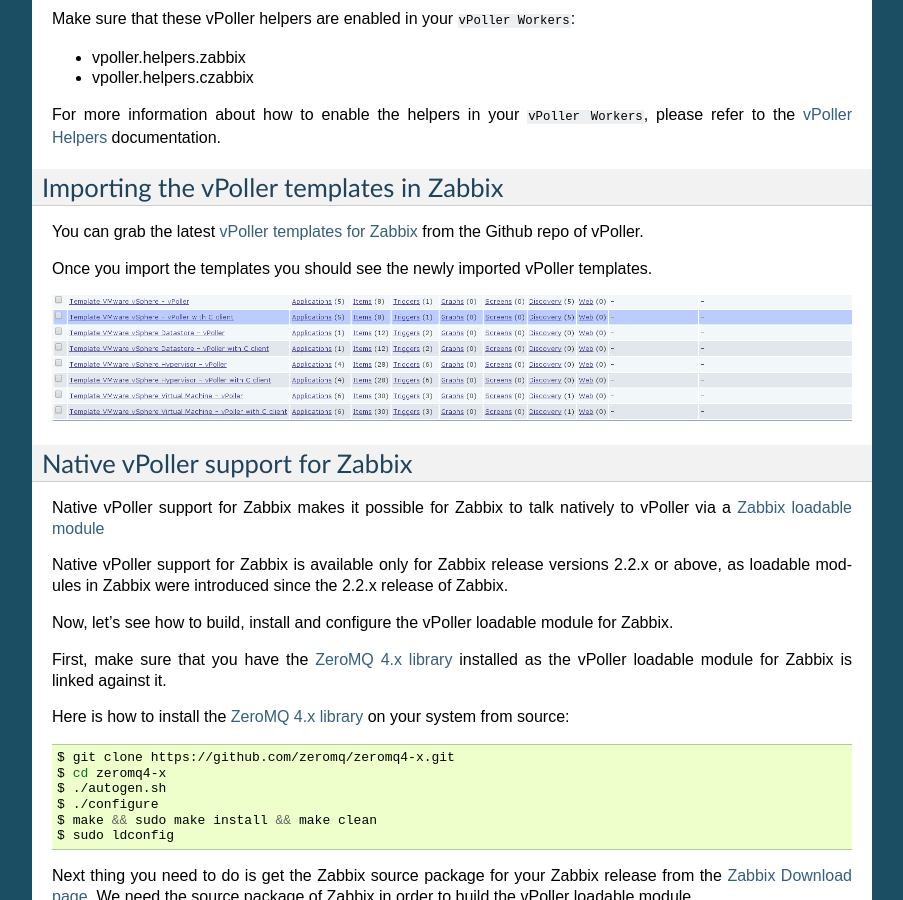
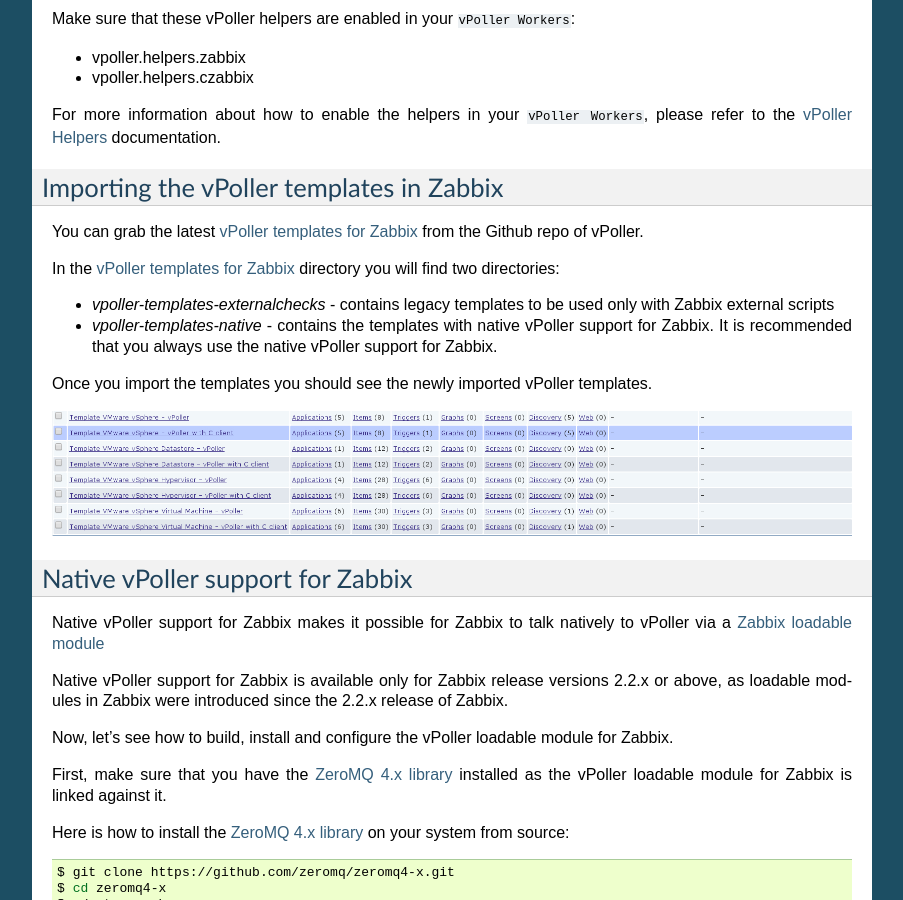
Before and after one commit to dnaeon/py-vpoller, a Sphinx documentation site: the page built from docs/vpoller-zabbix.rst, in a window 1280 px wide and 900 px high, scrolled down 777 px. Shown: the whole window, without its empty margins (198-1101 px from the left). Built offline with Sphinx 7.4.7, drawn with Linux system fonts in a browser that asks for light colours; some of the changed text lies outside the part shown.

Commit message:
Docs update

```diff
--- a/docs/vpoller-zabbix.rst
+++ b/docs/vpoller-zabbix.rst
@@ -69,6 +69,15 @@
 repo of vPoller.
 
 .. _`vPoller templates for Zabbix`: https://github.com/dnaeon/py-vpoller/tree/master/src/zabbix/templates
+
+In the `vPoller templates for Zabbix`_ directory you will find two
+directories:
+
+* `vpoller-templates-externalchecks` - contains legacy templates to
+  be used only with Zabbix external scripts
+* `vpoller-templates-native` - contains the templates with native
+  vPoller support for Zabbix. It is recommended that you always use
+  the native vPoller support for Zabbix.
 
 Once you import the templates you should see the newly imported
 vPoller templates.
@@ -312,7 +321,10 @@
 .. image:: images/vpoller-zabbix-add-host-1.jpg
 
 Next, click on the ``Templates`` and link the
-``Template VMware vSphere - vPoller`` template to your vCenter.
+``Template VMware vSphere - vPoller`` template if you are using
+vPoller with external checks support or use the
+``Template VMware vSphere - vPoller Native`` template for native
+vPoller support in Zabbix.
 
 .. image:: images/vpoller-zabbix-add-host-2.jpg
 
```
